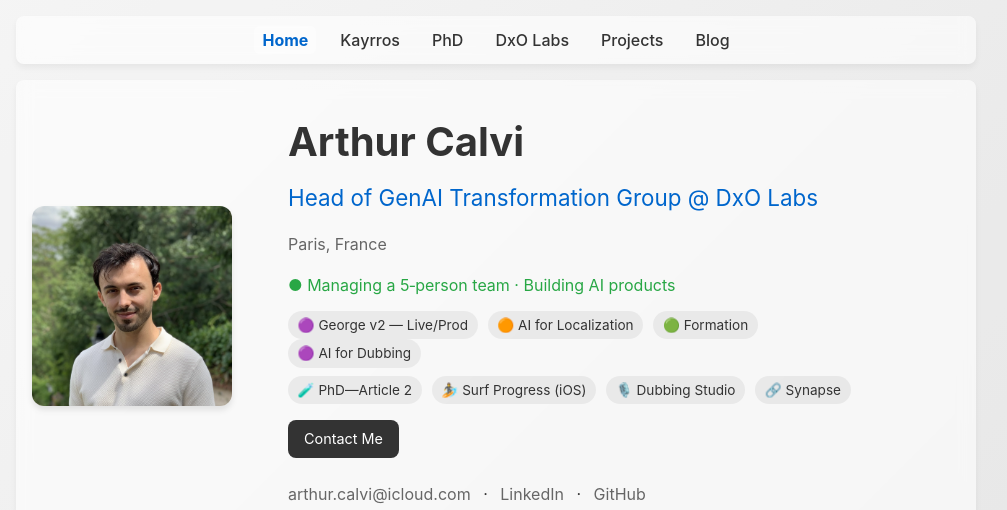
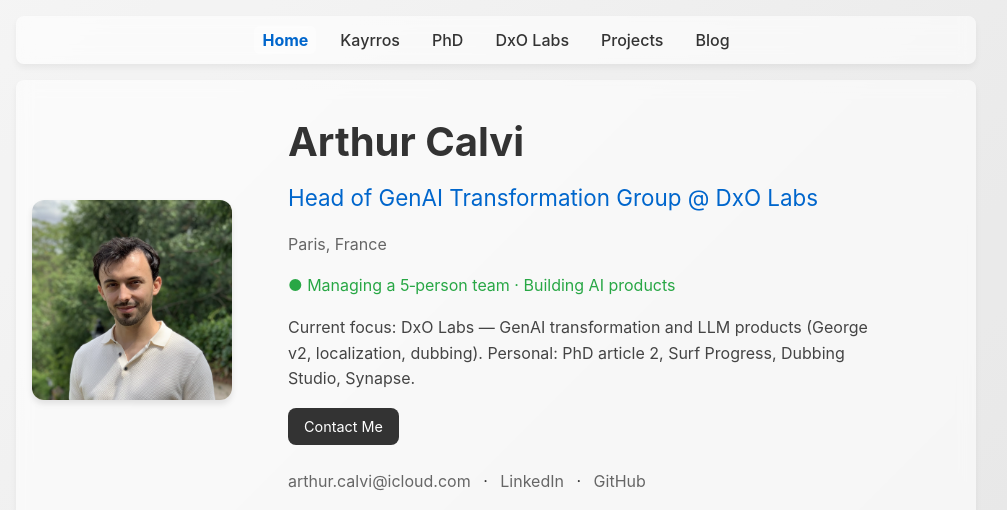
Before and after one commit to ArthurCalvi/arthurcalvi.github.io, a Jekyll site: the page built from index.html, in a window 1280 px wide, cut to the strip 0-510 px from the top of the page. Shown: the whole strip, without its empty margins (144-1151 px from the left). Built offline with Jekyll 4.4.1, drawn with Linux system fonts in a browser that asks for light colours.

Commit message:
style(home/article): simplify hero (less emoji), add focus line; improve article image scaling with size classes and centered defaults

```diff
--- a/assets/css/main.css
+++ b/assets/css/main.css
@@ -176,7 +176,7 @@
   flex-direction: column;
   justify-content: flex-end;
   padding: 1rem;
-  background: linear-gradient(to top, rgba(255,255,255,.85), rgba(255,255,255,.2));
+  background: linear-gradient(to top, rgba(255,255,255,.9), rgba(255,255,255,.1));
 }
 
 .bento-card h2 {
@@ -201,6 +201,29 @@
   padding: .2rem .5rem;
   border-radius: 6px;
   margin-bottom: .5rem;
+}
+
+/* Subtle focus line below hero intro */
+.focus-line {
+  margin-top: .75rem;
+  color: #444;
+}
+
+/* Article image scaling and figure rules */
+.article-content img {
+  display: block;
+  margin: 1.25rem auto;
+  height: auto;
+  max-width: 100%;
+}
+
+/* Size variants usable via Kramdown attributes, e.g.: ![](src){:.is-small} */
+.article-content img.is-small { max-width: 520px; }
+.article-content img.is-wide  { max-width: 1200px; width: 100%; }
+.article-content img.is-full  { width: 100vw; max-width: none; margin-left: 50%; transform: translateX(-50%); }
+
+.article-figure {
+  max-width: 100%;
 }
 
 .hero {
--- a/index.html
+++ b/index.html
@@ -14,18 +14,7 @@
         <p class="role">Head of GenAI Transformation Group @ DxO Labs</p>
         <p class="location">Paris, France</p>
         <p class="availability">● Managing a 5‑person team · Building AI products</p>
-        <div class="chips">
-          <span class="chip">🟣 George v2 — Live/Prod</span>
-          <span class="chip">🟠 AI for Localization</span>
-          <span class="chip">🟢 Formation</span>
-          <span class="chip">🟣 AI for Dubbing</span>
-        </div>
-        <div class="chips" style="margin-top:.5rem">
-          <span class="chip">🧪 PhD—Article 2</span>
-          <span class="chip">🏄 Surf Progress (iOS)</span>
-          <span class="chip">🎙️ Dubbing Studio</span>
-          <span class="chip">🔗 Synapse</span>
-        </div>
+        <p class="focus-line">Current focus: DxO Labs — GenAI transformation and LLM products (George v2, localization, dubbing). Personal: PhD article 2, Surf Progress, Dubbing Studio, Synapse.</p>
         <div class="hero-actions">
           <a href="#contact" class="button">Contact Me</a>
         </div>
```
